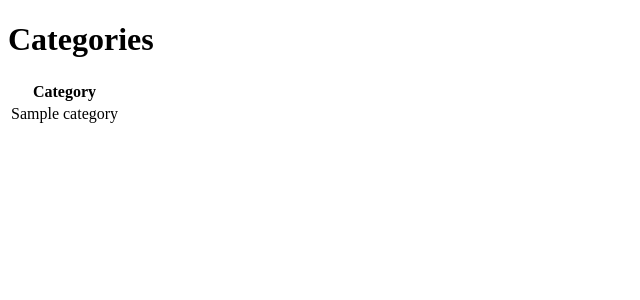
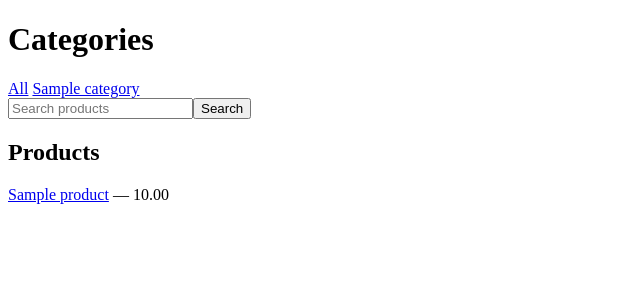
Before and after one commit to adriancretu03/daw-hypermarket, a PHP site: page /index.php?category_id=1 in a window 1280 px wide. Shown: the part 26-326 px from the top of the page, without its empty margins (0-640 px from the left). Run offline with PHP 8.4, Linux system fonts and the light colour scheme; tables that the repository leaves empty hold one stand-in row (values such as "Sample post").

Commit message:
feat: add catalog search and category filter

```diff
--- /dev/null
+++ b/lib/products.php
@@ -0,0 +1,23 @@
+<?php
+
+require_once __DIR__ . '/db.php';
+
+function search_products(PDO $pdo, ?string $term, ?int $categoryId): array
+{
+    $sql = 'SELECT id, category_id, name, price, stock_qty FROM products WHERE 1 = 1';
+    $params = [];
+
+    if ($term !== null && $term !== '') {
+        $sql .= ' AND name LIKE ?';
+        $params[] = '%' . $term . '%';
+    }
+
+    if ($categoryId !== null) {
+        $sql .= ' AND category_id = ?';
+        $params[] = $categoryId;
+    }
+
+    $sql .= ' ORDER BY name';
+
+    return db_query($pdo, $sql, $params);
+}
--- a/public/index.php
+++ b/public/index.php
@@ -3,15 +3,42 @@
 require_once __DIR__ . '/../config/db.php';
 require_once __DIR__ . '/../lib/auth.php';
 require_once __DIR__ . '/../lib/render.php';
+require_once __DIR__ . '/../lib/products.php';
 require_once __DIR__ . '/../includes/header.php';
 require_once __DIR__ . '/../includes/nav.php';
 require_once __DIR__ . '/../includes/footer.php';
 
-$categories = db_query(get_pdo(), 'SELECT id, name FROM categories ORDER BY name');
+$pdo = get_pdo();
+$categories = db_query($pdo, 'SELECT id, name FROM categories ORDER BY name');
+
+$term = isset($_GET['q']) && $_GET['q'] !== '' ? (string) $_GET['q'] : null;
+$categoryId = isset($_GET['category_id']) && $_GET['category_id'] !== '' ? (int) $_GET['category_id'] : null;
+$products = search_products($pdo, $term, $categoryId);
 
 $user = current_user();
 echo render_header('Catalog');
 echo render_nav($user);
 echo '<h1>Categories</h1>';
-echo render_list($categories, ['name' => 'Category']);
+
+$categoryLinks = '<a href="/index.php">All</a>';
+foreach ($categories as $category) {
+    $categoryLinks .= ' <a href="/index.php?category_id=' . (int) $category['id'] . '">'
+        . e($category['name']) . '</a>';
+}
+echo '<nav>' . $categoryLinks . '</nav>';
+
+echo '<form method="get" action="/index.php">'
+    . '<input type="text" name="q" placeholder="Search products" value="' . e($term ?? '') . '">'
+    . '<button type="submit">Search</button>'
+    . '</form>';
+
+echo '<h2>Products</h2>';
+foreach ($products as $product) {
+    echo '<p><a href="/product.php?id=' . (int) $product['id'] . '">' . e($product['name']) . '</a>'
+        . ' — ' . e((string) $product['price']) . '</p>';
+}
+if ($products === []) {
+    echo '<p>No records found.</p>';
+}
+
 echo render_footer();
```
